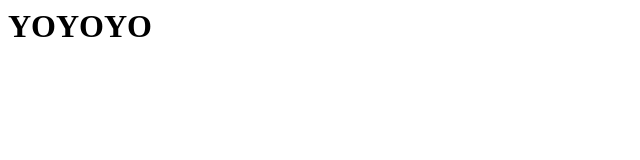
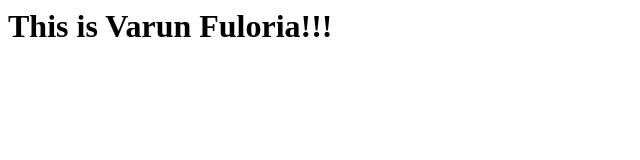
Before and after one commit to vsf365/vsf365.github.io, a plain HTML site: page index.html in a window 1280 px wide. Shown: the whole page, without its empty margins (0-640 px from the left). Drawn offline with Linux system fonts and the light colour scheme.

Commit message:
Update index.html

```diff
--- a/index.html
+++ b/index.html
@@ -6,7 +6,7 @@
 </head>
 
 <body>
-<h1>YOYOYO</h1>
+<h1>This is Varun Fuloria!!!</h1>
 
 </body>
 
```
